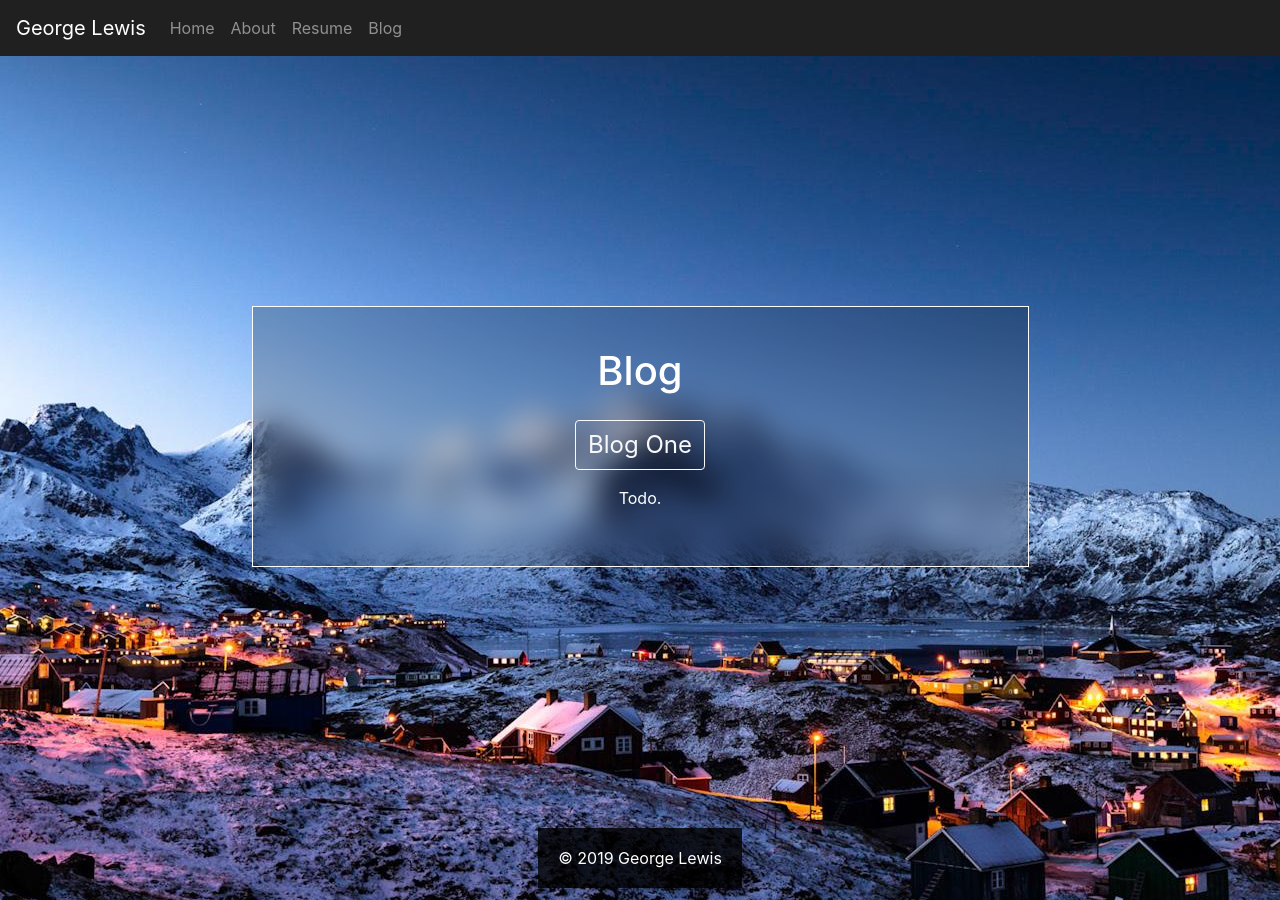
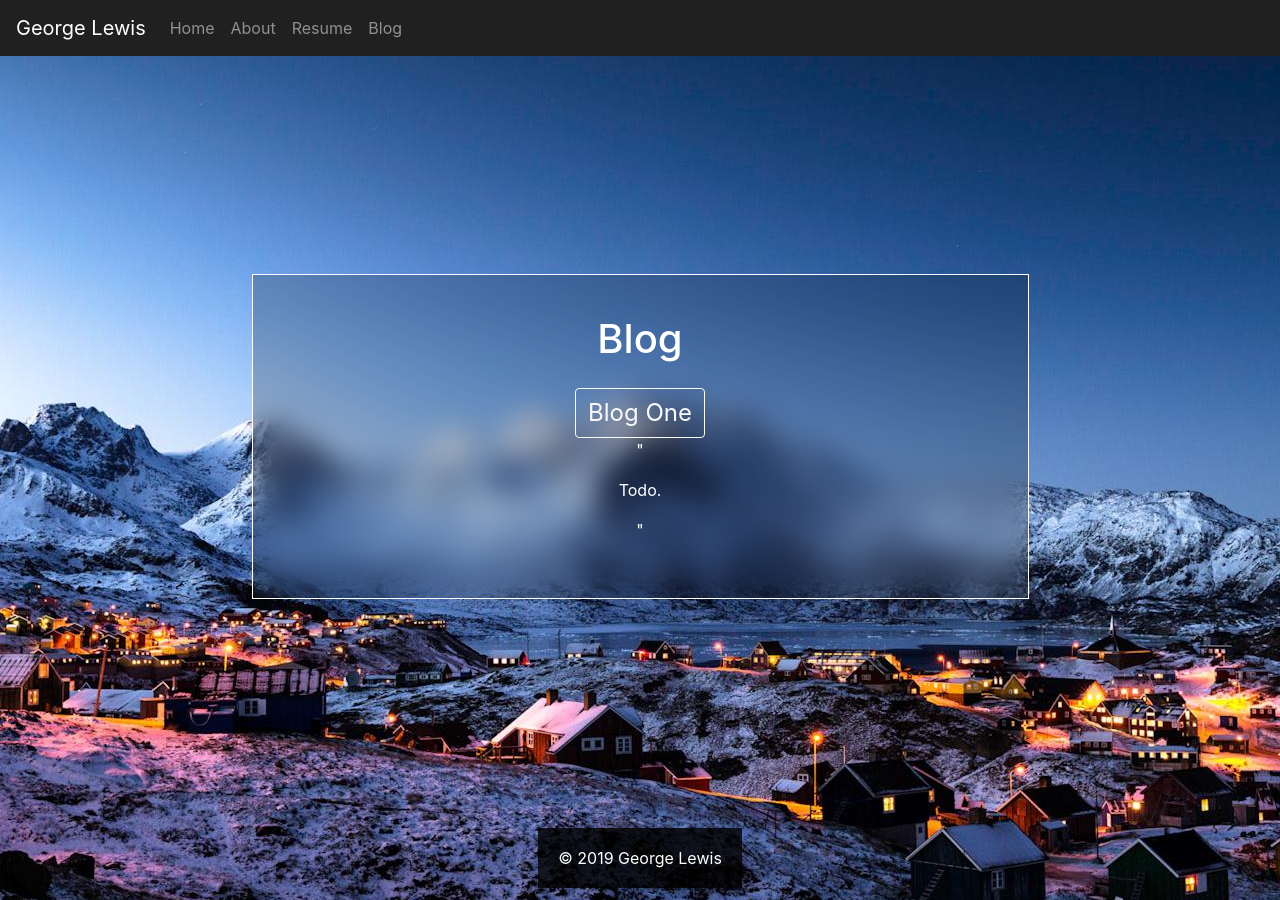
Before and after one commit to George-lewis/george-lewis.github.io, a Jekyll site: the page built from _pages/blog.html, in a window 1280 px wide. Built offline with Jekyll 4.4.1, drawn with Linux system fonts in a browser that asks for light colours.

Commit message:
Update blog page

```diff
--- a/_pages/blog.html
+++ b/_pages/blog.html
@@ -8,6 +8,6 @@ order: 4
 {% for post in site.posts %}
 
 <a class="btn btn-outline-light post-title" href="{{ post.url }}">{{ post.title }}</a>
-	<p>{{ post.excerpt }}</p>
+	<p>"{{ post.excerpt }}"</p>
 
 {% endfor %}
```
